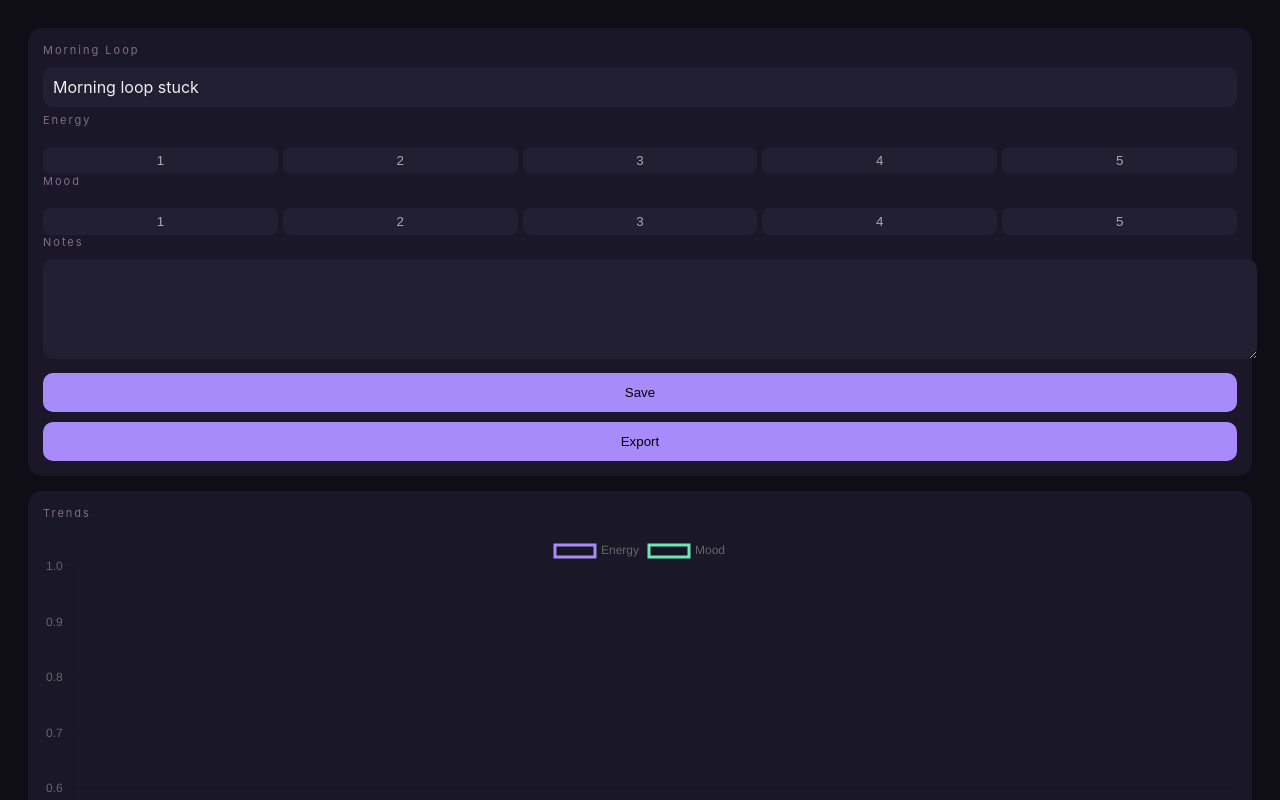
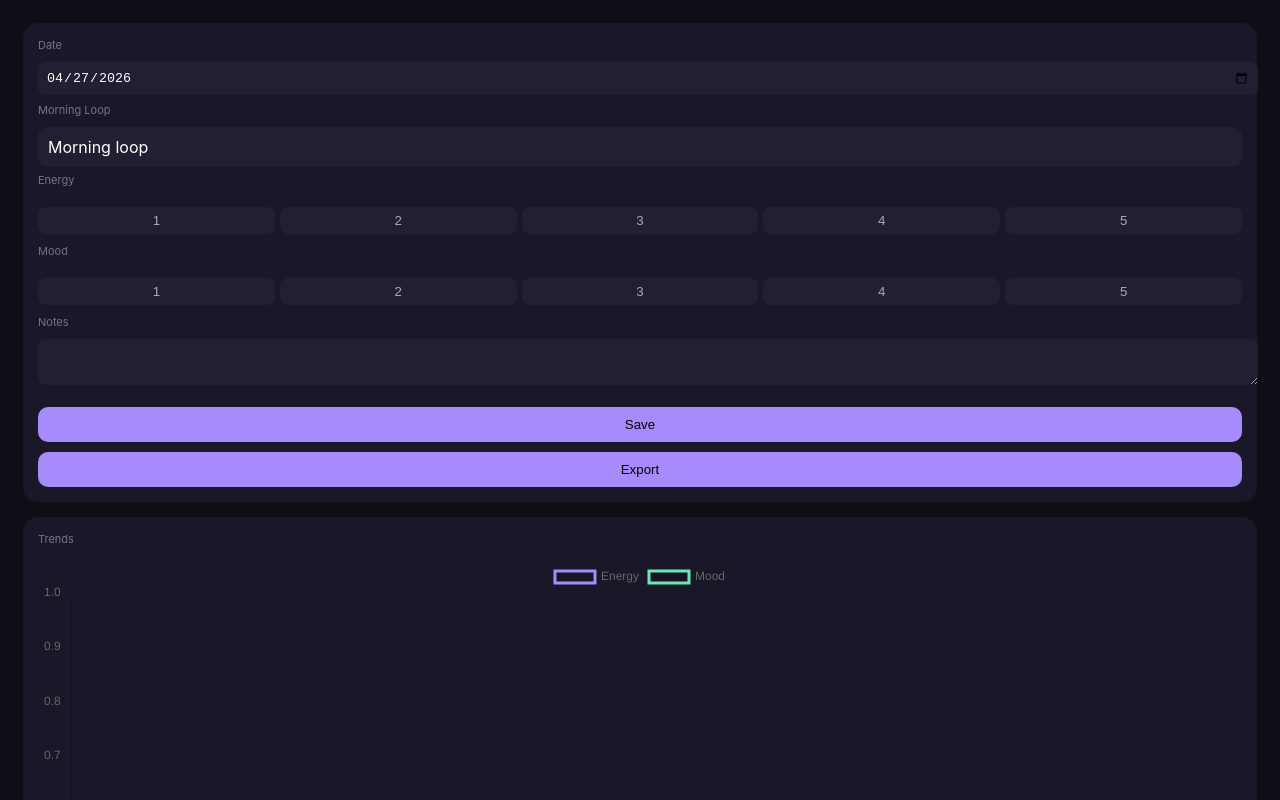
Before and after one commit to Hope3226-creator/Flo_tracker, a plain HTML site: page index.html in a window 1280 px wide. Shown: the top 800 px of the page. Drawn offline with nearby package versions, Linux system fonts and the light colour scheme.

Commit message:
Update index.html

```diff
--- a/index.html
+++ b/index.html
@@ -8,30 +8,23 @@
 <script src="https://cdn.jsdelivr.net/npm/chart.js"></script>
 
 <style>
-body {
-  font-family: -apple-system, sans-serif;
-  background: #0f0e17;
-  color: #eee;
-  padding: 20px;
-}
+body { font-family: -apple-system; background:#0f0e17; color:white; padding:15px; }
 
-.card {
-  background: #1a1828;
-  padding: 15px;
-  border-radius: 15px;
-  margin-bottom: 15px;
-}
+.card { background:#1a1828; padding:15px; border-radius:15px; margin-bottom:15px; }
 
-.section-label {
-  font-size: 11px;
-  letter-spacing: 2px;
-  color: #7c6f8e;
-  margin-bottom: 10px;
+.section-label { font-size:11px; color:#7c6f8e; margin-bottom:10px; }
+
+input, textarea {
+  width:100%;
+  margin-bottom:8px;
+  padding:8px;
+  border-radius:8px;
+  border:none;
+  background:#221f33;
+  color:white;
 }
 
 .toggle-row {
-  display:flex;
-  justify-content:space-between;
   padding:10px;
   background:#221f33;
   margin-bottom:6px;
@@ -41,38 +34,25 @@ body {
 
 .toggle-row.on { background:#2c3d2f; }
 
-.scale-row { display:flex; gap:5px; }
+.scale-row { display:flex; gap:5px; margin-bottom:10px; }
 
 .scale-btn {
   flex:1;
   padding:6px;
+  border-radius:8px;
   background:#221f33;
   border:none;
   color:#aaa;
-  border-radius:8px;
 }
 
-.scale-btn.active {
-  background:#a78bfa;
-  color:black;
-}
-
-textarea {
-  width:100%;
-  height:80px;
-  background:#221f33;
-  border:none;
-  color:white;
-  padding:10px;
-  border-radius:10px;
-}
+.scale-btn.active { background:#a78bfa; color:black; }
 
 button {
   width:100%;
-  padding:12px;
+  padding:10px;
+  border-radius:10px;
+  border:none;
   margin-top:10px;
-  border:none;
-  border-radius:10px;
   background:#a78bfa;
 }
 
@@ -83,9 +63,12 @@ canvas { margin-top:15px; }
 <body>
 
 <div class="card">
+  <div class="section-label">Date</div>
+  <input id="datePicker" type="date" onchange="changeDate(this.value)">
+
   <div class="section-label">Morning Loop</div>
   <div class="toggle-row" onclick="toggleField('morningLoop')">
-    Morning loop stuck
+    Morning loop
   </div>
 
   <div class="section-label">Energy</div>
@@ -107,65 +90,87 @@ canvas { margin-top:15px; }
 </div>
 
 <script>
-// ─── STATE ─────────────────────────
-const KEY = "flo-v2";
+
+// ─── STATE ─────────────────────
+const KEY = "flo-v3";
 let DATA = JSON.parse(localStorage.getItem(KEY) || "{}");
 let activeDate = new Date().toISOString().split("T")[0];
+
+document.getElementById("datePicker").value = activeDate;
 
 function save() {
   localStorage.setItem(KEY, JSON.stringify(DATA));
 }
 
-// ─── INPUT ─────────────────────────
+// ─── HELPERS ─────────────────────
+function getDay() {
+  if (!DATA[activeDate]) DATA[activeDate] = {};
+  return DATA[activeDate];
+}
+
+// ─── INPUTS ─────────────────────
 function handleInput(field, val) {
-  if (!DATA[activeDate]) DATA[activeDate] = {};
-  DATA[activeDate][field] = val;
+  getDay()[field] = val;
   save();
   updateChart();
 }
 
 function toggleField(field) {
-  if (!DATA[activeDate]) DATA[activeDate] = {};
-  DATA[activeDate][field] = !DATA[activeDate][field];
+  const d = getDay();
+  d[field] = !d[field];
   render();
   save();
 }
 
 function setScale(field, val) {
-  if (!DATA[activeDate]) DATA[activeDate] = {};
-  DATA[activeDate][field] =
-    DATA[activeDate][field] === val ? null : val;
+  const d = getDay();
+  d[field] = d[field] === val ? null : val;
   render();
   save();
 }
 
-// ─── RENDER SCALES ─────────────────────────
+// ─── DATE CHANGE ─────────────────────
+function changeDate(val) {
+  activeDate = val;
+  render();
+}
+
+// ─── RENDER UI ─────────────────────
+function render() {
+  renderScales();
+  updateChart();
+  updateToggleUI();
+}
+
 function renderScales() {
-  const energy = document.getElementById("energyRow");
-  const mood = document.getElementById("moodRow");
+  const e = document.getElementById("energyRow");
+  const m = document.getElementById("moodRow");
 
-  energy.innerHTML = "";
-  mood.innerHTML = "";
+  e.innerHTML = "";
+  m.innerHTML = "";
+
+  const d = getDay();
 
   for (let i = 1; i <= 5; i++) {
-    energy.innerHTML += `<button class="scale-btn ${DATA[activeDate]?.energy===i?'active':''}" onclick="setScale('energy',${i})">${i}</button>`;
-    mood.innerHTML += `<button class="scale-btn ${DATA[activeDate]?.mood===i?'active':''}" onclick="setScale('mood',${i})">${i}</button>`;
+    e.innerHTML += `<button class="scale-btn ${d.energy===i?'active':''}" onclick="setScale('energy',${i})">${i}</button>`;
+    m.innerHTML += `<button class="scale-btn ${d.mood===i?'active':''}" onclick="setScale('mood',${i})">${i}</button>`;
   }
 }
 
-// ─── RENDER ─────────────────────────
-function render() {
-  renderScales();
-  updateChart();
+function updateToggleUI() {
+  const el = document.querySelector(".toggle-row");
+  const d = getDay();
+  if (d.morningLoop) el.classList.add("on");
+  else el.classList.remove("on");
 }
 
-// ─── SAVE DAY ─────────────────────────
+// ─── SAVE ─────────────────────
 function saveDay() {
   save();
   updateChart();
 }
 
-// ─── EXPORT ─────────────────────────
+// ─── EXPORT ─────────────────────
 function exportData() {
   const blob = new Blob([JSON.stringify(DATA,null,2)], {type:"application/json"});
   const a = document.createElement("a");
@@ -174,7 +179,7 @@ function exportData() {
   a.click();
 }
 
-// ─── CHART ─────────────────────────
+// ─── CHART ─────────────────────
 let chart;
 
 function updateChart() {
@@ -191,29 +196,17 @@ function updateChart() {
     data: {
       labels,
       datasets: [
-        {
-          label: "Energy",
-          data: energy,
-          borderColor: "#a78bfa",
-          tension: 0.3
-        },
-        {
-          label: "Mood",
-          data: mood,
-          borderColor: "#6ee7b7",
-          tension: 0.3
-        }
+        { label:"Energy", data:energy, borderColor:"#a78bfa", tension:0.3 },
+        { label:"Mood", data:mood, borderColor:"#6ee7b7", tension:0.3 }
       ]
-    },
-    options: {
-      responsive: true
     }
   });
 }
 
-// ─── INIT ─────────────────────────
+// ─── INIT ─────────────────────
 render();
 updateChart();
+
 </script>
 
 </body>
```
